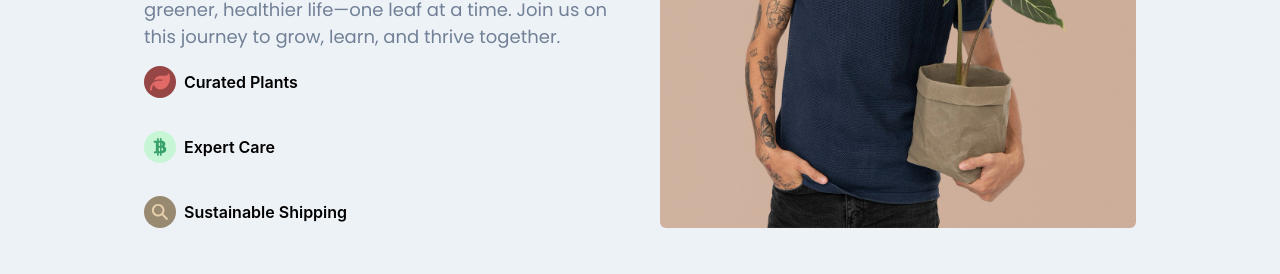
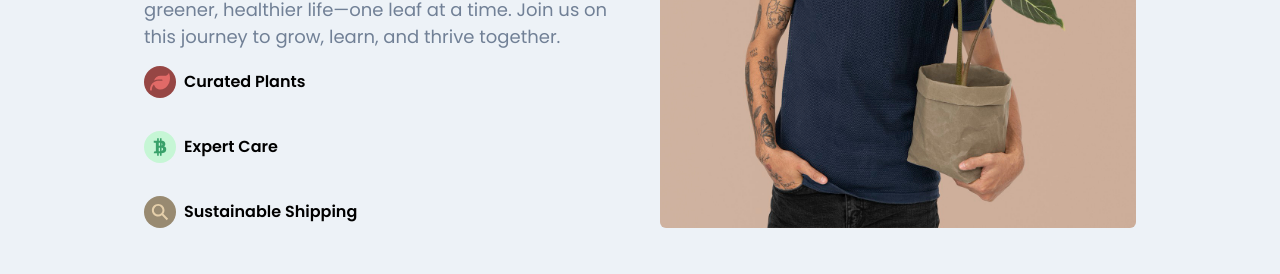
Before and after one commit to marx-wil/shopsphere, a React (Create React App) app: page / in a window 1280 px wide. Shown: the part 1086-1360 px from the top of the page. Built offline with nearby package versions, Linux system fonts and the light colour scheme.

Commit message:
chore: changed fonts to poppins

```diff
--- a/src/components/featureSection/components/featureIcon/index.js
+++ b/src/components/featureSection/components/featureIcon/index.js
@@ -26,7 +26,8 @@ const Feature = ({ text, icon, iconBg }) => {
             >
                 {icon}
             </Flex>
-            <Text fontWeight={600}>{text}</Text>
+            <Text fontWeight={600}
+                className='poppins-regular'>{text}</Text>
         </Stack>
     );
 };
```
